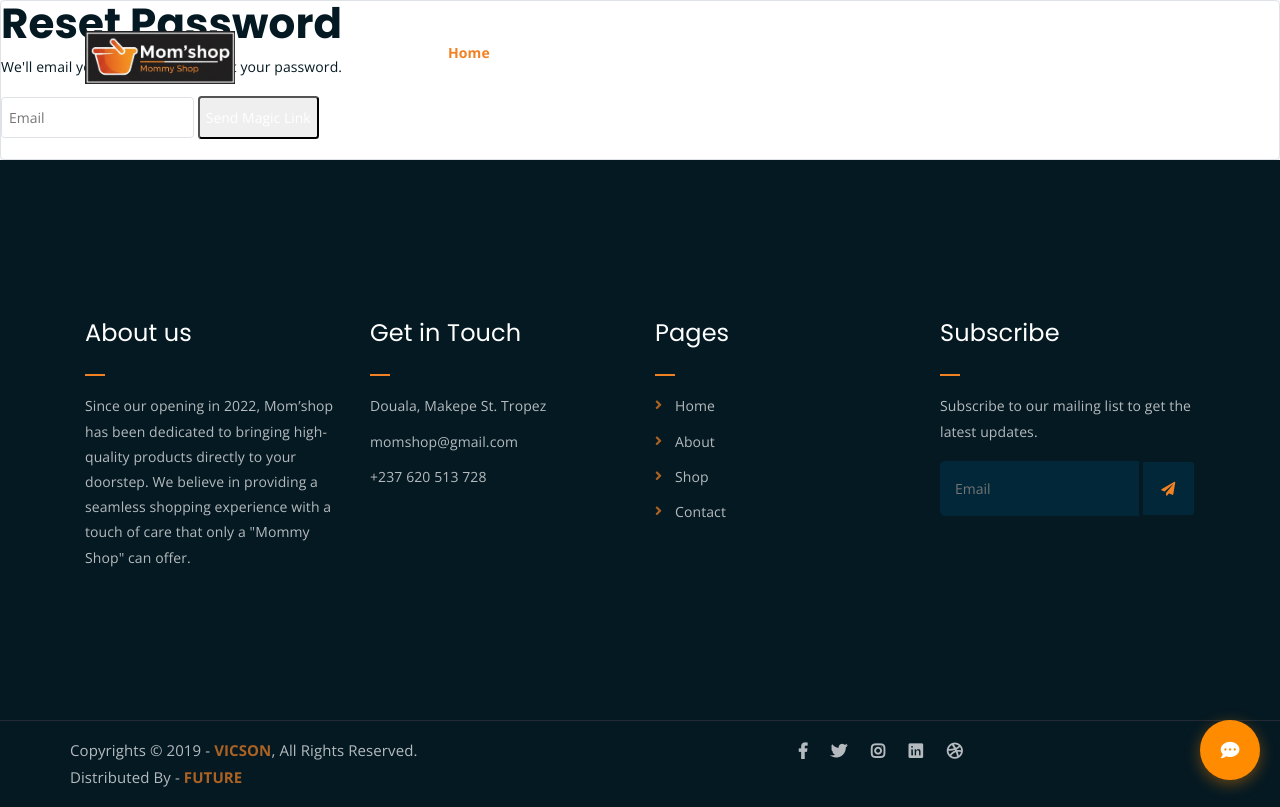
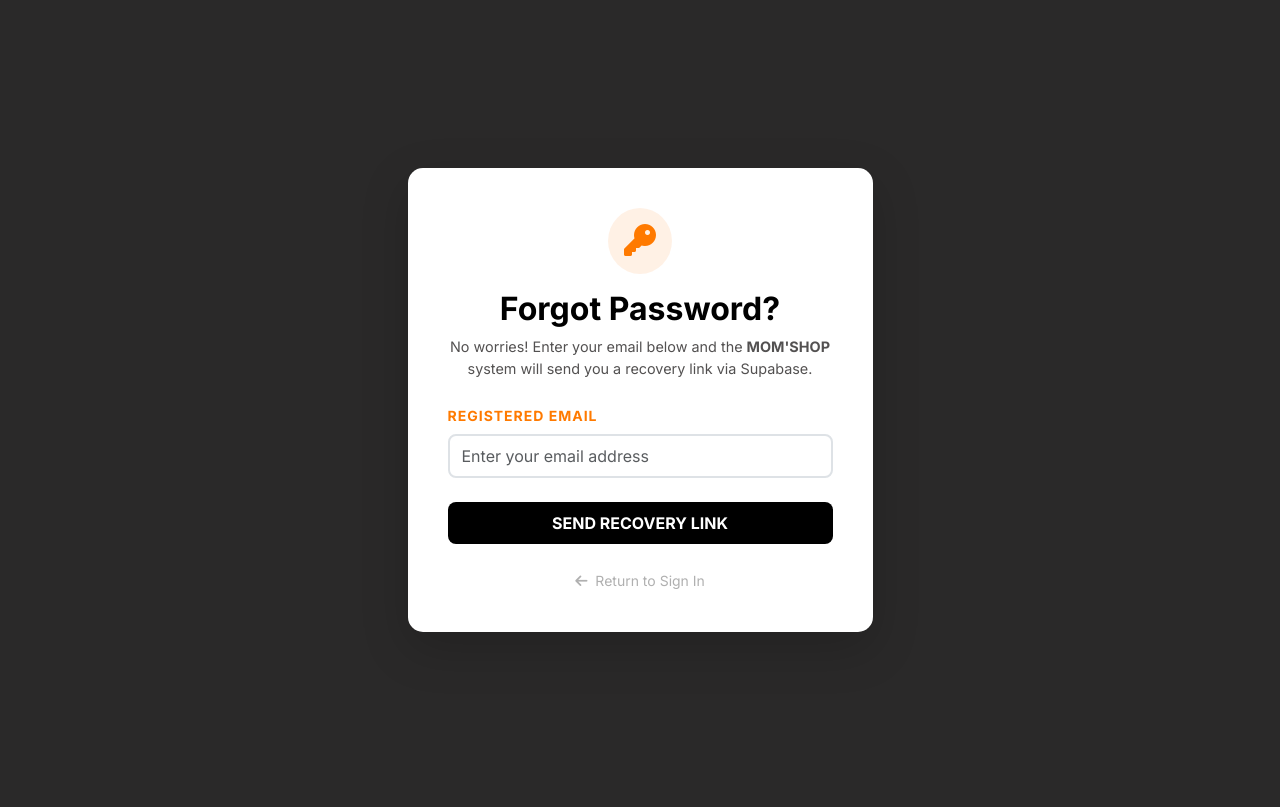
Before and after one commit to VS237/shop, a Django app: page /forgot-password/ in a window 1280 px wide. After the commit the page ends 632 px from the top, so only its background shows below. Run offline with Django 5.2, Linux system fonts and the light colour scheme; some libraries are stand-ins or nearby versions.

Commit message:
New commit
Co-authored-by: Copilot <copilot@github.com>

```diff
--- a/core/settings.py
+++ b/core/settings.py
@@ -26,7 +26,7 @@ load_dotenv(os.path.join(BASE_DIR, ".env"))
 
 # Now use os.getenv to retrieve the values
 SECRET_KEY = os.getenv("SECRET_KEY")
-DEBUG = os.getenv("DEBUG")
+DEBUG = False
 
 
 # SECURITY WARNING: keep the secret key used in production secret!
--- a/core/urls.py
+++ b/core/urls.py
@@ -1,6 +1,8 @@
 from django.contrib import admin
 from django.urls import path, include
 from django.shortcuts import redirect
+from django.conf.urls.static import static
+from core import settings
 
 urlpatterns = [
     path('admin/', admin.site.urls),
@@ -11,3 +13,5 @@ urlpatterns = [
     # Optional: Redirect root URL (/) to login automatically
     path('', lambda request: redirect('login')),
 ]
+if settings.DEBUG:
+    urlpatterns += static(settings.MEDIA_URL, document_root=settings.MEDIA_ROOT)
--- a/market/templates/forgot_password.html
+++ b/market/templates/forgot_password.html
@@ -1,15 +1,101 @@
-{% extends 'base.html' %}
-{% block content %}
-<div class="max-w-md mx-auto bg-white p-8 border rounded-lg shadow-sm">
-    <h2 class="text-2xl font-bold mb-2">Reset Password</h2>
-    <p class="text-gray-500 text-sm mb-6">We'll email you a magic link to reset your password.</p>
-    {% if msg %}
-        <div class="bg-blue-100 text-blue-700 p-3 rounded mb-4 text-sm">{{ msg }}</div>
-    {% endif %}
-    <form method="POST">
-        {% csrf_token %}
-        <input type="email" name="email" placeholder="Email" class="w-full border p-2 rounded mb-4" required>
-        <button type="submit" class="w-full bg-gray-800 text-white py-2 rounded">Send Magic Link</button>
-    </form>
+<!DOCTYPE html>
+<html lang="en">
+<head>
+    {% load static %}
+    <meta charset="utf-8">
+    <meta name="viewport" content="width=device-width, initial-scale=1.0">
+    <title>Login | MOM'SHOP</title>
+
+    <link href="https://fonts.googleapis.com/css2?family=Inter:wght@300;400;600;700&display=swap" rel="stylesheet">
+    <link rel="stylesheet" href="https://cdn.jsdelivr.net/npm/bootstrap@5.3.0/dist/css/bootstrap.min.css">
+    <link rel="stylesheet" href="https://cdnjs.cloudflare.com/ajax/libs/font-awesome/6.4.0/css/all.min.css">
+
+    <style>
+    /* Styling for the tech-focused input and button */
+    body {
+            font-family: 'Inter', sans-serif;
+            background-color: rgb(42, 41, 41);
+            color: var(--brand-black);
+            display: flex;
+            justify-content: center;
+            align-items: center;
+            min-height: 100vh;
+            margin: 0;
+            padding: 20px;
+        }
+
+    .form-control:focus {
+        background-color: #262626 !important;
+        color: white !important;
+        border: 1px solid #ff7a00 !important;
+    }
+
+    .btn:hover {
+        background-color: #e66e00 !important;
+        transform: translateY(-1px);
+        box-shadow: 0 4px 15px rgba(255, 122, 0, 0.3);
+    }
+
+    /* Animation for the alert message */
+    .alert {
+        animation: fadeIn 0.5s ease-in;
+    }
+
+    @keyframes fadeIn {
+        from { opacity: 0; transform: translateY(-10px); }
+        to { opacity: 1; transform: translateY(0); }
+    }
+</style>
+</head>
+<body>
+
+<div class="container d-flex justify-content-center align-items-center" style="min-height: 85vh;">
+    <div class="col-md-5">
+        <div class="card shadow-lg border-0 p-4" style="background-color: white; border-radius: 15px;">
+            <div class="card-body">
+
+                <div class="text-center mb-4">
+                    <div class="d-inline-block p-3 rounded-circle mb-3" style="background-color: rgba(255, 122, 0, 0.1);">
+                        <i class="fas fa-key" style="color: #ff7a00; font-size: 2rem;"></i>
+                    </div>
+                    <h2 class="fw-bold" style="color: black;">Forgot Password?</h2>
+                    <p style="color: #535151; font-size: 0.9rem;">
+                        No worries! Enter your email below and the <strong>MOM'SHOP</strong> system will send you a recovery link via Supabase.
+                    </p>
+                </div>
+
+                {% if msg %}
+                    <div class="alert border-0 text-center mb-4" style="background-color: rgba(255, 122, 0, 0.1); color: #ff7a00; font-size: 0.9rem;">
+                        <i class="fas fa-paper-plane me-2"></i> {{ msg }}
+                    </div>
+                {% endif %}
+
+                <form method="POST">
+                    {% csrf_token %}
+                    <div class="mb-4">
+                        <label class="form-label small text-uppercase fw-bold" style="color: #ff7a00; letter-spacing: 1px;">Registered Email</label>
+                        <input type="email" name="email"
+                               class="form-control bg-white text-black border-2 py-2"
+                               placeholder="Enter your email address"
+                               style="border-radius: 8px; box-shadow: none;" required>
+                    </div>
+
+                    <button type="submit" class="btn w-100 py-2 fw-bold text-uppercase"
+                            style="background-color: black; color: white; border-radius: 8px; transition: 0.3s;">
+                        Send Recovery Link
+                    </button>
+                </form>
+
+                <div class="text-center mt-4">
+                    <a href="{% url 'login' %}" class="text-decoration-none small" style="color: #b0b0b0;">
+                        <i class="fas fa-arrow-left me-1"></i> Return to Sign In
+                    </a>
+                </div>
+
+            </div>
+        </div>
+    </div>
 </div>
-{% endblock %}
+
+</body>
+</html>
--- a/market/templates/login.html
+++ b/market/templates/login.html
@@ -154,7 +154,7 @@
         <div class="mb-2">
             <div class="d-flex justify-content-between">
                 <label class="form-label">Password</label>
-                <a href="#" class="small text-decoration-none" style="color: var(--brand-orange);">Forgot?</a>
+                <a href="{% url 'forgot_password' %}" class="small text-decoration-none" style="color: var(--brand-orange);">Forgot?</a>
             </div>
             <input type="password" name="password" class="form-control" placeholder="••••••••" required>
         </div>
--- a/market/urls.py
+++ b/market/urls.py
@@ -85,4 +85,5 @@ urlpatterns = [
 if settings.DEBUG:
     urlpatterns += static(settings.MEDIA_URL, document_root=settings.MEDIA_ROOT)
 
+handler500 = 'market.views.error_500'
 handler404 = 'market.views.custom_404'
--- a/market/views.py
+++ b/market/views.py
@@ -233,7 +233,7 @@ def forgot_password(request):
         # Supabase sends the recovery email
         # The 'redirect_to' should be your password update page
         supabase.auth.reset_password_for_email(email, {
-            "redirect_to": "http://localhost:8000/update-password/"
+            "redirect_to": "https://momshop-c79n.onrender.com/update-password/"
         })
         return render(request, 'forgot_password.html', {"msg": "Check your email!"})
     return render(request, 'forgot_password.html')
@@ -1734,3 +1734,6 @@ def chatbot_response(request):
 
 def custom_404(request, exception):
     return render(request, '404.html', status=404)
+
+def error_500(request):
+    return render(request, '500.html', status=500)
```
Also changed, not shown: market/templates/500.html (added, +65 -0 lines), market/templates/update_password.html (added, +94 -0 lines).
